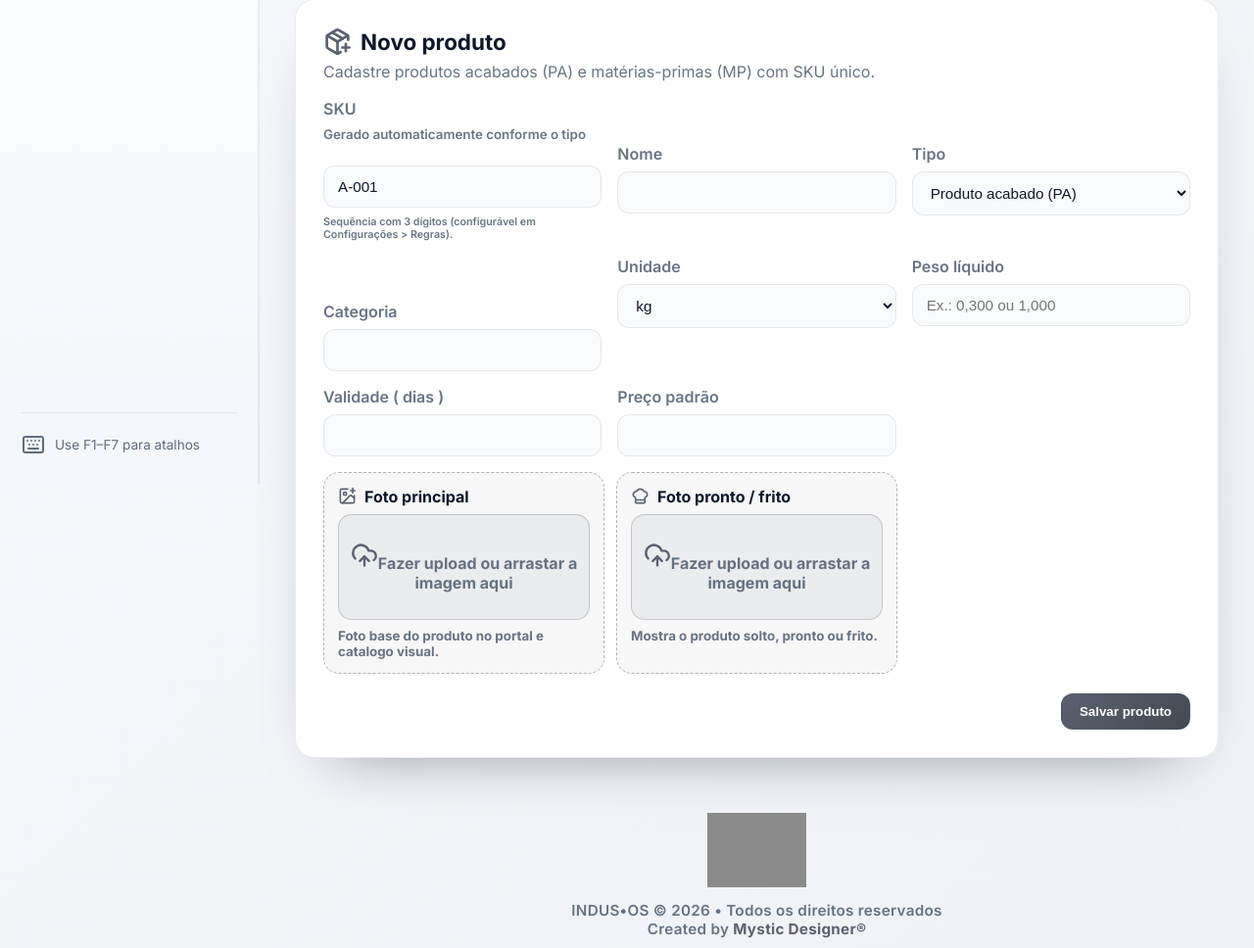
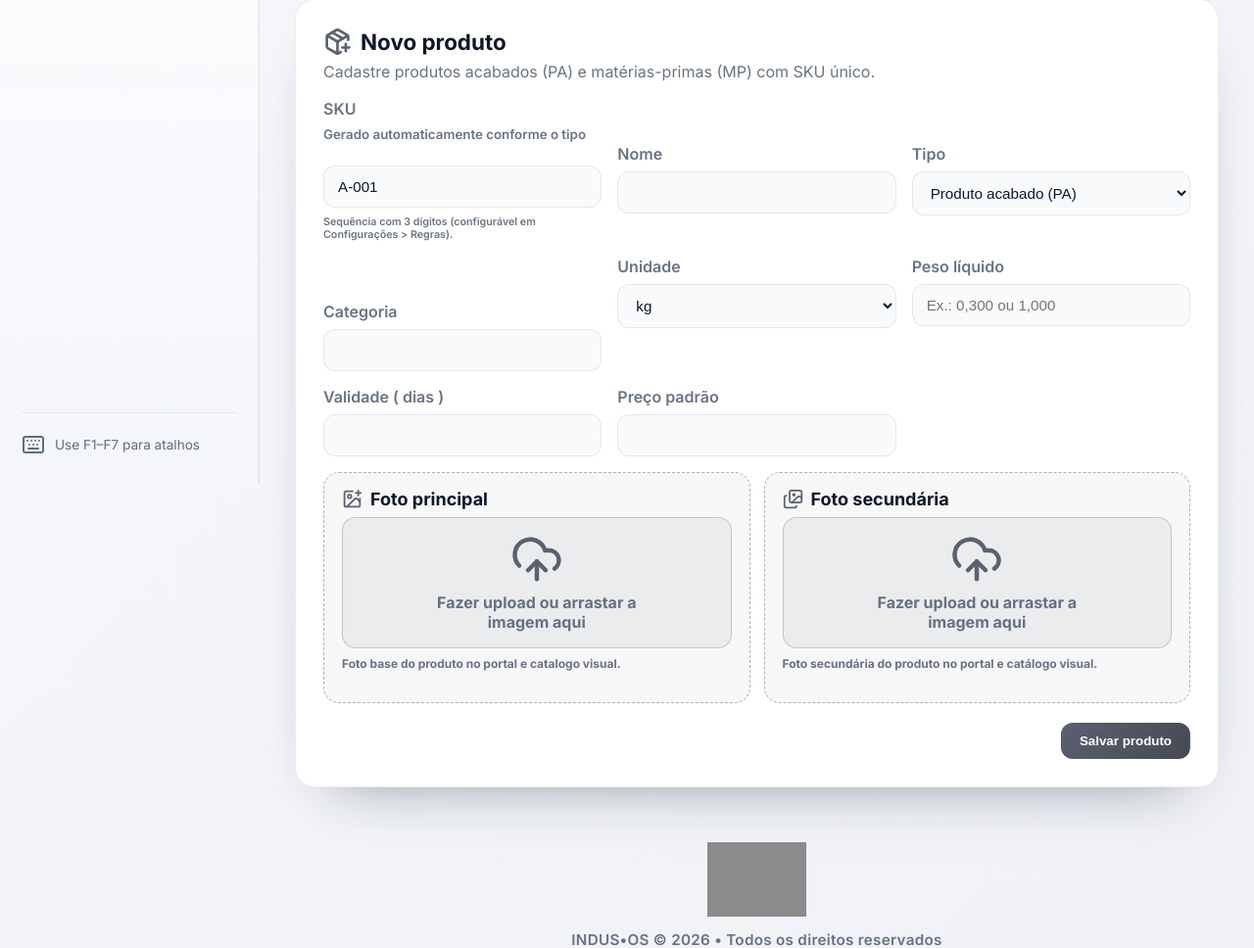
Before and after one commit to Mluysk/INDUS-OS---Food-9.0, a PHP site: page /produtos in a window 1280 px wide. Shown: the part 306-1274 px from the top of the page at 98% size. Run offline with PHP 8.4, Linux system fonts and the light colour scheme; the visitor is signed in with stand-in values (Sample User, id 1); data comes from the database, SQL or seed files in the repository; data that the repository does not hold is empty; some libraries are stand-ins or nearby versions; grey boxes are pictures that could not be loaded.

Commit message:
Refine primary and secondary product image uploads

```diff
--- a/application/views/produtos/index.php
+++ b/application/views/produtos/index.php
@@ -136,8 +136,9 @@ $listPageSizeDefault = (int)($listPageSizeDefault ?? 15);
     .product-image-upload {
         grid-column: 1 / -1;
         display: grid;
-        gap: 10px;
-        padding: 14px;
+        gap: 11px;
+        min-height: 236px;
+        padding: 16px 18px;
         border: 1px dashed color-mix(in srgb, var(--primary, #4b5563) 38%, var(--border, #e5e7eb));
         border-radius: 16px;
         background: color-mix(in srgb, var(--primary, #4b5563) 5%, var(--surface, #fff));
@@ -153,11 +154,12 @@ $listPageSizeDefault = (int)($listPageSizeDefault ?? 15);
         align-items: center;
         gap: 8px;
         color: var(--text, #0f172a);
+        font-size: 18px;
         font-weight: 850;
     }
     .product-image-upload__title .icon {
-        width: 19px;
-        height: 19px;
+        width: 21px;
+        height: 21px;
         color: var(--primary, #4b5563);
     }
     .product-image-upload input[type="file"] {
@@ -169,13 +171,15 @@ $listPageSizeDefault = (int)($listPageSizeDefault ?? 15);
     }
     .product-image-upload small {
         color: var(--text-muted, #64748b);
+        font-size: 12px;
         font-weight: 700;
+        line-height: 1.25;
     }
     .product-image-upload__drop {
         display: grid;
         place-items: center;
         gap: 7px;
-        min-height: 108px;
+        min-height: 134px;
         border: 1px solid color-mix(in srgb, var(--primary, #4b5563) 18%, var(--border, #e5e7eb));
         border-radius: 14px;
         background: color-mix(in srgb, var(--surface, #fff) 88%, var(--primary, #4b5563));
@@ -184,9 +188,17 @@ $listPageSizeDefault = (int)($listPageSizeDefault ?? 15);
         text-align: center;
         overflow: hidden;
     }
+    .product-image-upload__placeholder {
+        display: grid;
+        justify-items: center;
+        gap: 7px;
+        max-width: 260px;
+        font-size: 16px;
+        line-height: 1.25;
+    }
     .product-image-upload__drop .icon {
-        width: 28px;
-        height: 28px;
+        width: 54px;
+        height: 54px;
         color: var(--primary, #4b5563);
     }
     .product-image-upload__preview {
@@ -234,13 +246,12 @@ $listPageSizeDefault = (int)($listPageSizeDefault ?? 15);
     .product-image-gallery-upload {
         grid-column: 1 / -1;
         display: grid;
-        grid-template-columns: repeat(3, minmax(180px, 1fr));
-        gap: 12px;
+        grid-template-columns: repeat(2, minmax(280px, 1fr));
+        gap: 14px;
     }
     .product-image-gallery-upload .product-image-upload {
         grid-column: auto;
         align-content: start;
-        min-height: 148px;
     }
     @media (max-width: 900px) {
         .product-image-gallery-upload {
@@ -590,15 +601,15 @@ $listPageSizeDefault = (int)($listPageSizeDefault ?? 15);
                 <small>Foto base do produto no portal e catalogo visual.</small>
             </label>
             <label class="product-image-upload" data-image-upload data-image-field="imagem_pronto_path">
-                <span class="product-image-upload__title"><span class="icon" data-lucide="chef-hat" aria-hidden="true"></span><span>Foto pronto / frito</span></span>
+                <span class="product-image-upload__title"><span class="icon" data-lucide="images" aria-hidden="true"></span><span>Foto secundária</span></span>
                 <input type="file" name="imagem_pronto" accept="image/png,image/jpeg,image/webp,image/gif" data-image-input>
                 <input type="hidden" name="remove_imagem_pronto_path" value="0" data-image-remove>
                 <span class="product-image-upload__drop">
                     <span class="product-image-upload__placeholder"><span class="icon" data-lucide="upload-cloud" aria-hidden="true"></span><span>Fazer upload ou arrastar a imagem aqui</span></span>
-                    <span class="product-image-upload__preview"><img alt="Preview foto pronta"></span>
+                    <span class="product-image-upload__preview"><img alt="Preview foto secundária"></span>
                 </span>
-                <button type="button" class="product-image-upload__remove" data-image-clear aria-label="Remover foto pronta"><span class="icon" data-lucide="trash-2" aria-hidden="true"></span></button>
-                <small>Mostra o produto solto, pronto ou frito.</small>
+                <button type="button" class="product-image-upload__remove" data-image-clear aria-label="Remover foto secundária"><span class="icon" data-lucide="trash-2" aria-hidden="true"></span></button>
+                <small>Foto secundária do produto no portal e catálogo visual.</small>
             </label>
         </div>
         <div class="mp-only" id="mp-recebimento">
@@ -1393,7 +1404,7 @@ $listPageSizeDefault = (int)($listPageSizeDefault ?? 15);
             </label>
             <div class="product-image-gallery-upload">
                 <label class="product-image-upload" data-image-upload data-image-field="imagem_path">
-                    <span class="product-image-upload__title"><span class="icon" data-lucide="image" aria-hidden="true"></span><span>Trocar foto principal</span></span>
+                    <span class="product-image-upload__title"><span class="icon" data-lucide="image-plus" aria-hidden="true"></span><span>Foto principal</span></span>
                     <input type="file" name="imagem_produto" accept="image/png,image/jpeg,image/webp,image/gif" data-image-input>
                     <input type="hidden" name="remove_imagem_path" value="0" data-image-remove>
                     <span class="product-image-upload__drop">
@@ -1404,15 +1415,15 @@ $listPageSizeDefault = (int)($listPageSizeDefault ?? 15);
                     <small>Envie apenas se quiser substituir a imagem atual.</small>
                 </label>
                 <label class="product-image-upload" data-image-upload data-image-field="imagem_pronto_path">
-                    <span class="product-image-upload__title"><span class="icon" data-lucide="chef-hat" aria-hidden="true"></span><span>Trocar pronto / frito</span></span>
+                    <span class="product-image-upload__title"><span class="icon" data-lucide="images" aria-hidden="true"></span><span>Foto secundária</span></span>
                     <input type="file" name="imagem_pronto" accept="image/png,image/jpeg,image/webp,image/gif" data-image-input>
                     <input type="hidden" name="remove_imagem_pronto_path" value="0" data-image-remove>
                     <span class="product-image-upload__drop">
                         <span class="product-image-upload__placeholder"><span class="icon" data-lucide="upload-cloud" aria-hidden="true"></span><span>Fazer upload ou arrastar a imagem aqui</span></span>
-                        <span class="product-image-upload__preview"><img alt="Preview foto pronta"></span>
+                        <span class="product-image-upload__preview"><img alt="Preview foto secundária"></span>
                     </span>
-                    <button type="button" class="product-image-upload__remove" data-image-clear aria-label="Remover foto pronta"><span class="icon" data-lucide="trash-2" aria-hidden="true"></span></button>
-                    <small>Imagem opcional do produto pronto.</small>
+                    <button type="button" class="product-image-upload__remove" data-image-clear aria-label="Remover foto secundária"><span class="icon" data-lucide="trash-2" aria-hidden="true"></span></button>
+                    <small>Envie apenas se quiser substituir a imagem secundária atual.</small>
                 </label>
             </div>
             <div class="form-actions" style="grid-column: 1 / -1;">
```
